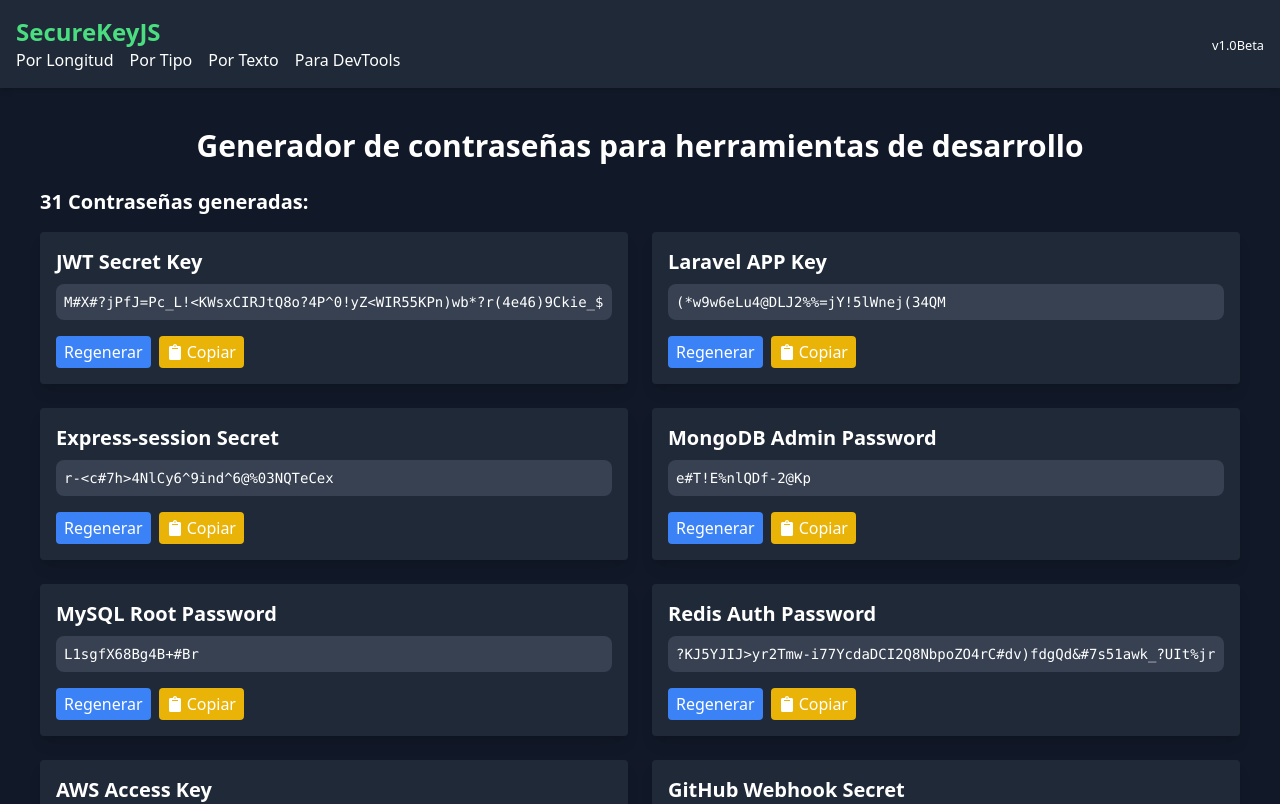
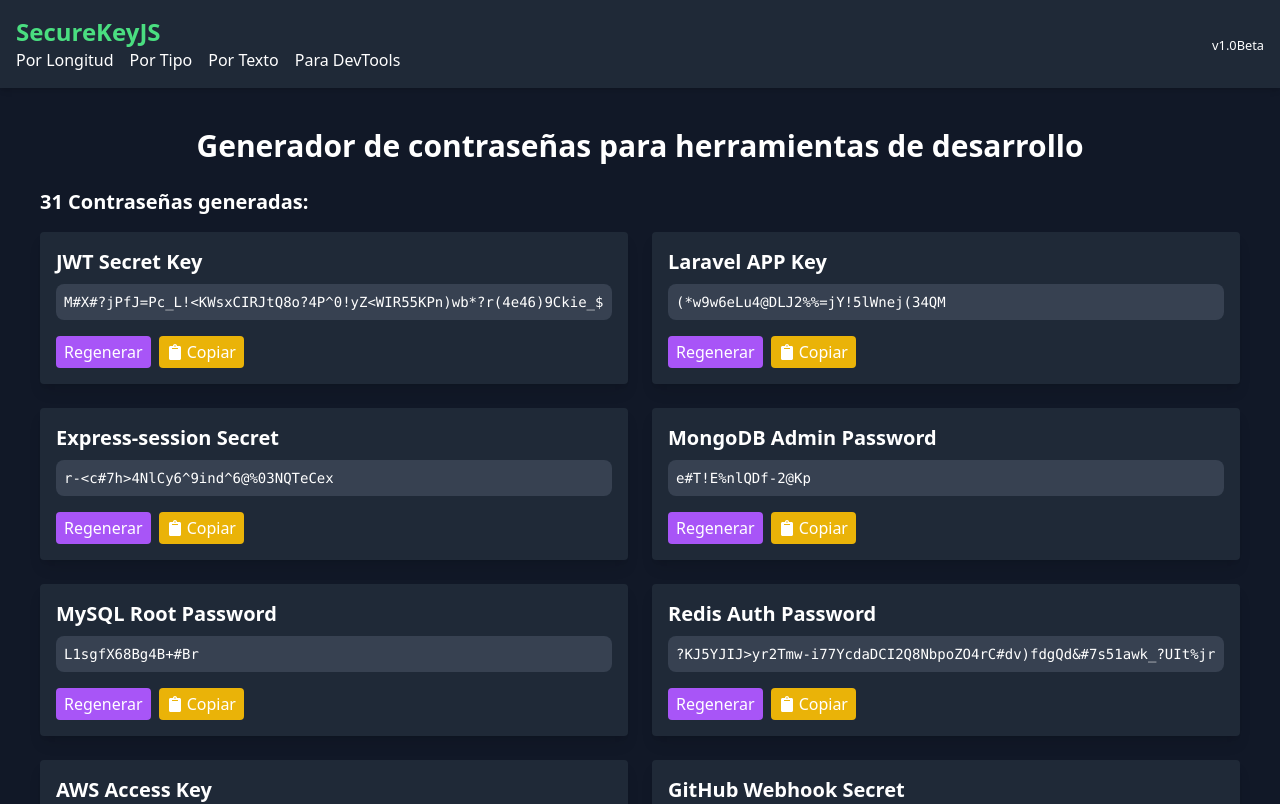
Before and after one commit to maximovj/securekeyjs, a React (Vite) app: page /password-dev-tool in a window 1280 px wide. Shown: the top 804 px of the page. Built offline with nearby package versions, Linux system fonts and the light colour scheme.

Commit message:
* Se modifica NavBar

```diff
--- a/src/pages/PasswordDevTool.jsx
+++ b/src/pages/PasswordDevTool.jsx
@@ -88,7 +88,7 @@ const DevToolPasswordGenerator = () => {
                             <div className="mt-4 flex flex-col sm:flex-row gap-2">
                                 <button
                                     onClick={() => regeneratePassword(index)}
-                                    className="bg-blue-500 hover:bg-blue-400 text-white py-1 px-2 rounded"
+                                    className="bg-purple-500 hover:bg-purple-400 text-white py-1 px-2 rounded"
                                 >
                                     Regenerar
                                 </button>
```
